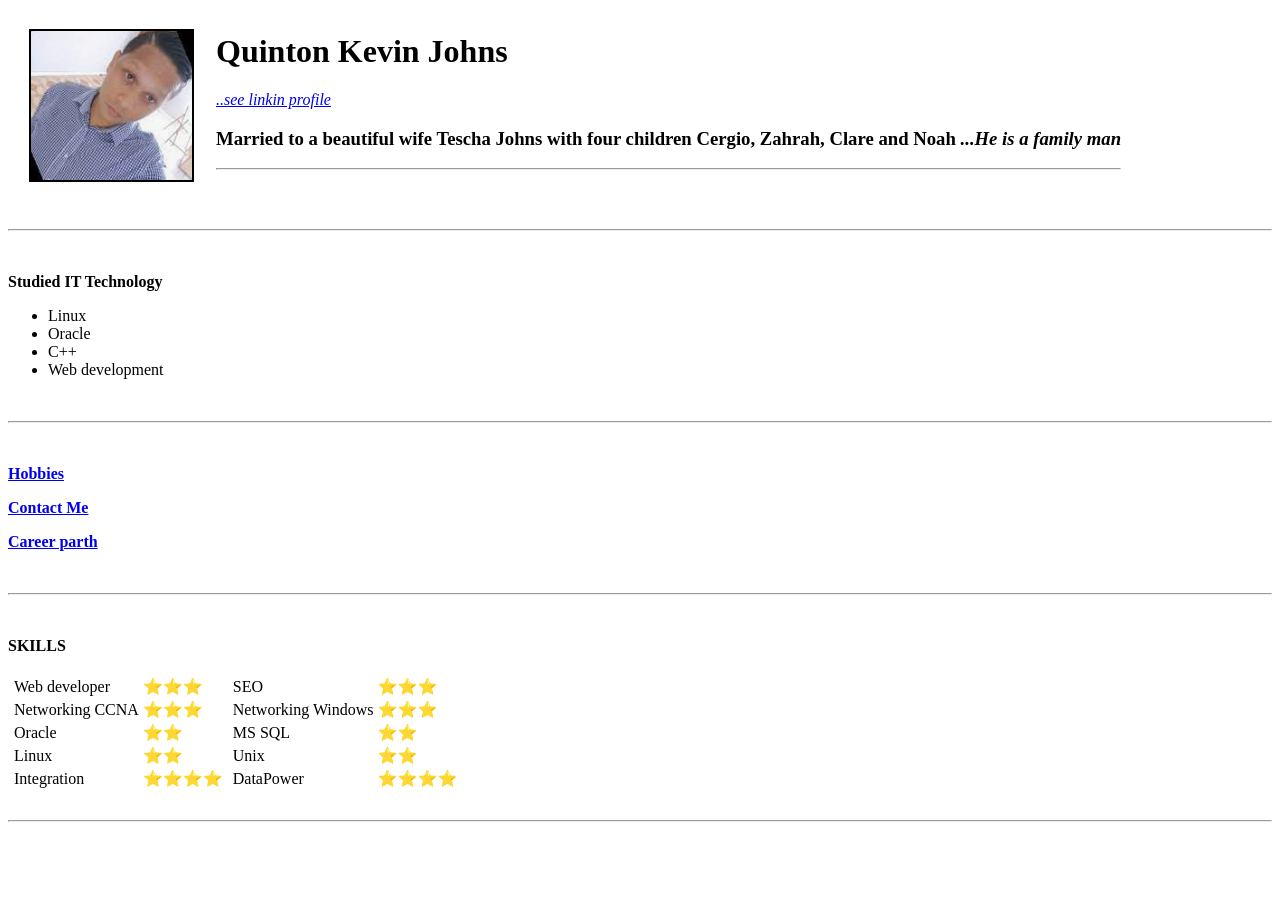
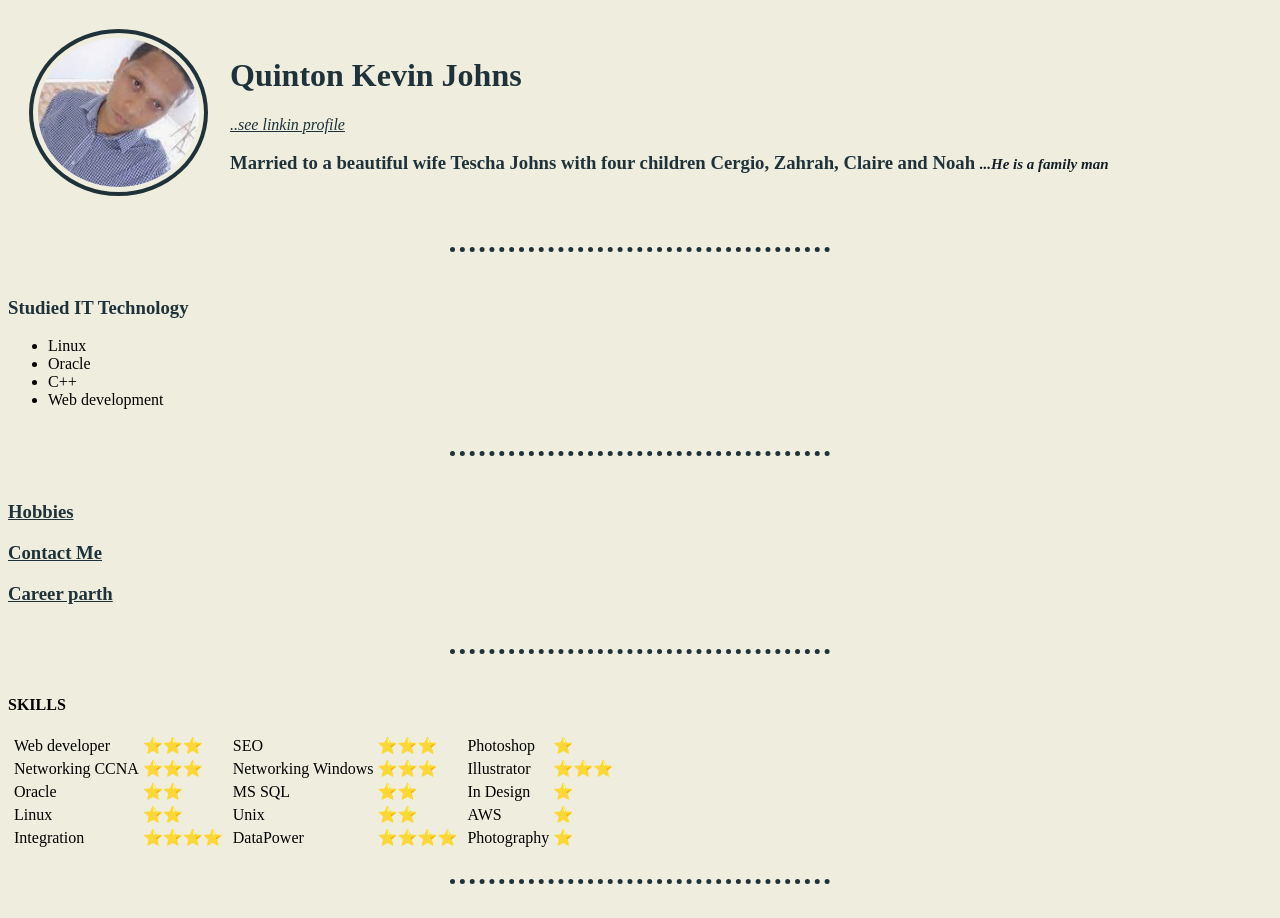
Before and after one commit to WhoIsQKJ/cv, a plain HTML site: page index.html in a window 1280 px wide. Before the commit the page ends 856 px from the top, so only its background shows below. Drawn offline with Linux system fonts and the light colour scheme.

Commit message:
Add files via upload

```diff
--- /dev/null
+++ b/css/styles.css
@@ -0,0 +1,55 @@
+/*********************************TAG Selector**********************/
+
+body {
+  background: #EEEDDE;
+}
+
+hr {
+  border-color: #203239;
+  border-style: none;
+  border-top-style: dotted;
+  border-width: 5px;
+  width: 30%;
+}
+
+h1 {
+  color: #203239;
+}
+
+h3 {
+  color: #203239;
+}
+
+a {
+  color: #203239;
+}
+
+img {
+  border: 4px solid #203239;
+  border-radius: 4px;
+  width: thick;
+  padding: 5px;
+}
+
+em {
+  color: #141E27;
+  font-size: 15px;
+}
+
+/*********************************Class Selector**********************/
+
+.circular {
+  border-radius: 100%;
+}
+
+/*********************************ID Selector**********************/
+
+/*********************************Class sudo Selectors**********************/
+img:hover {
+
+  border: 4px solid #203239;
+  border-radius: 8px;
+  width: thick;
+  padding: 5px;
+
+}
--- a/index.html
+++ b/index.html
@@ -1,15 +1,21 @@
+<!doctype html>
 <html>
 <head>
 <meta charset="UTF-8">
 <title>Quinton Kevin Johns</title>
+<link rel="stylesheet" href="css/styles.css">
 </head>
 <body>
   <table cellspacing="20">
     <tr>
-      <td><img src="images/Quinton.png" border=2></td>
-      <td><h1>Quinton Kevin Johns</h1><i><a href="https://za.linkedin.com/in/quinton-johns-a8249440">..see linkin profile</a></i>
-      <h3>Married to a beautiful wife Tescha Johns with four children Cergio, Zahrah, Clare and Noah <em>...He is a family man</em></h3>
-      <hr></td>
+      <td>
+        <img class="circular" src="images/Quinton.png">
+      </td>
+      <td>
+        <h1>Quinton Kevin Johns</h1><i><a href="https://za.linkedin.com/in/quinton-johns-a8249440">..see linkin profile</a></i>
+        <h3>Married to a beautiful wife Tescha Johns with four children Cergio, Zahrah, Claire and Noah <em>...He is a family man</em></h3>
+
+    </td>
     </tr>
   </table>
 
@@ -18,7 +24,7 @@
   <hr>
   <br>
 
-<p><strong>Studied IT Technology</strong></p>
+<p><h3><strong>Studied IT Technology</strong></h3></p>
 <ul>
 	<li>Linux</li>
 	<li>Oracle</li>
@@ -31,9 +37,9 @@
 <hr>
 <br>
 
-<p><strong><a href="hobbies.html">Hobbies</a></strong></p>
-<p><strong><a href="contact.html">Contact Me</a></strong></p>
-<p><strong><a href="career.html">Career parth</a></strong></p>
+<h3><p><strong><a href="hobbies.html">Hobbies</a></strong></p></h3>
+<h3><p><strong><a href="contact.html">Contact Me</a></strong></p></h3>
+<h3><p><strong><a href="career.html">Career parth</a></strong></p></h3>
 
 
 <br>
@@ -105,6 +111,39 @@
           <td>DataPower</td>
           <td>⭐️⭐️⭐️⭐️</td>
 
+     </tr>
+
+
+    </table>
+
+  </td>
+  <td>
+    <table>
+
+      <tr>
+          <td>Photoshop</td>
+          <td>⭐️</td>
+
+      </tr>
+      <tr>
+          <td>Illustrator</td>
+          <td>⭐️⭐️⭐️</td>
+
+      </tr>
+      <tr>
+          <td>In Design</td>
+          <td>⭐️</td>
+
+      </tr>
+      <tr>
+          <td>AWS</td>
+          <td>⭐️</td>
+
+      </tr>
+      <tr>
+          <td>Photography</td>
+          <td>⭐️</td>
+
     </tr>
 
 
```
Also changed, not shown: career.html (+1 -0 lines), contact.html (+1 -0 lines), hobbies.html (+1 -0 lines).
